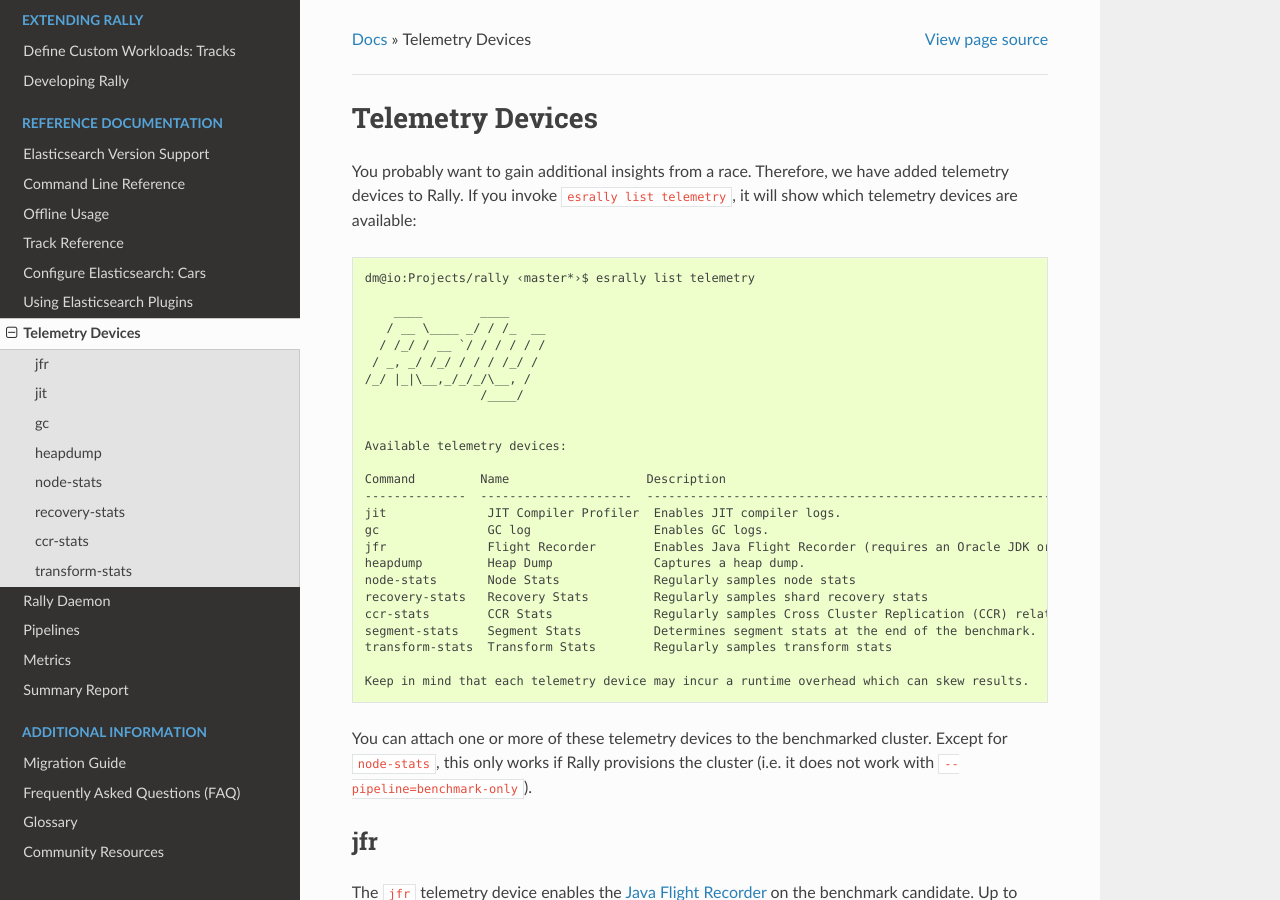
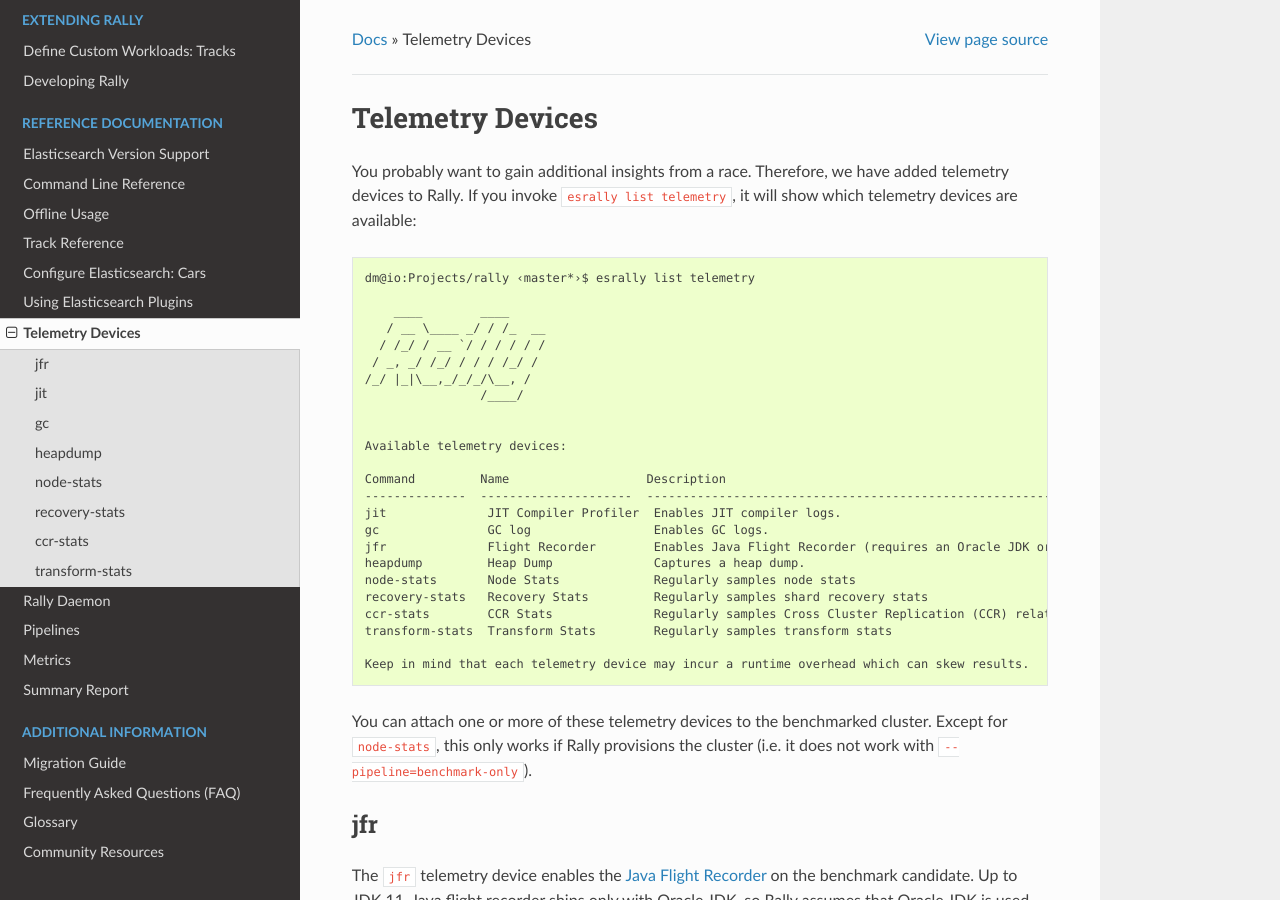
Before and after one commit to elastic/rally, a Sphinx documentation site: the page built from docs/telemetry.rst, in a window 1280 px wide and 900 px high. Built offline with Sphinx 7.4.7 and the Read the Docs theme 2.0.0, drawn with Linux system fonts in a browser that asks for light colours.

Commit message:
remove segment-stats from console output

```diff
--- a/docs/telemetry.rst
+++ b/docs/telemetry.rst
@@ -25,7 +25,6 @@
    node-stats       Node Stats             Regularly samples node stats
    recovery-stats   Recovery Stats         Regularly samples shard recovery stats
    ccr-stats        CCR Stats              Regularly samples Cross Cluster Replication (CCR) related stats
-   segment-stats    Segment Stats          Determines segment stats at the end of the benchmark.
    transform-stats  Transform Stats        Regularly samples transform stats
 
    Keep in mind that each telemetry device may incur a runtime overhead which can skew results.
```
